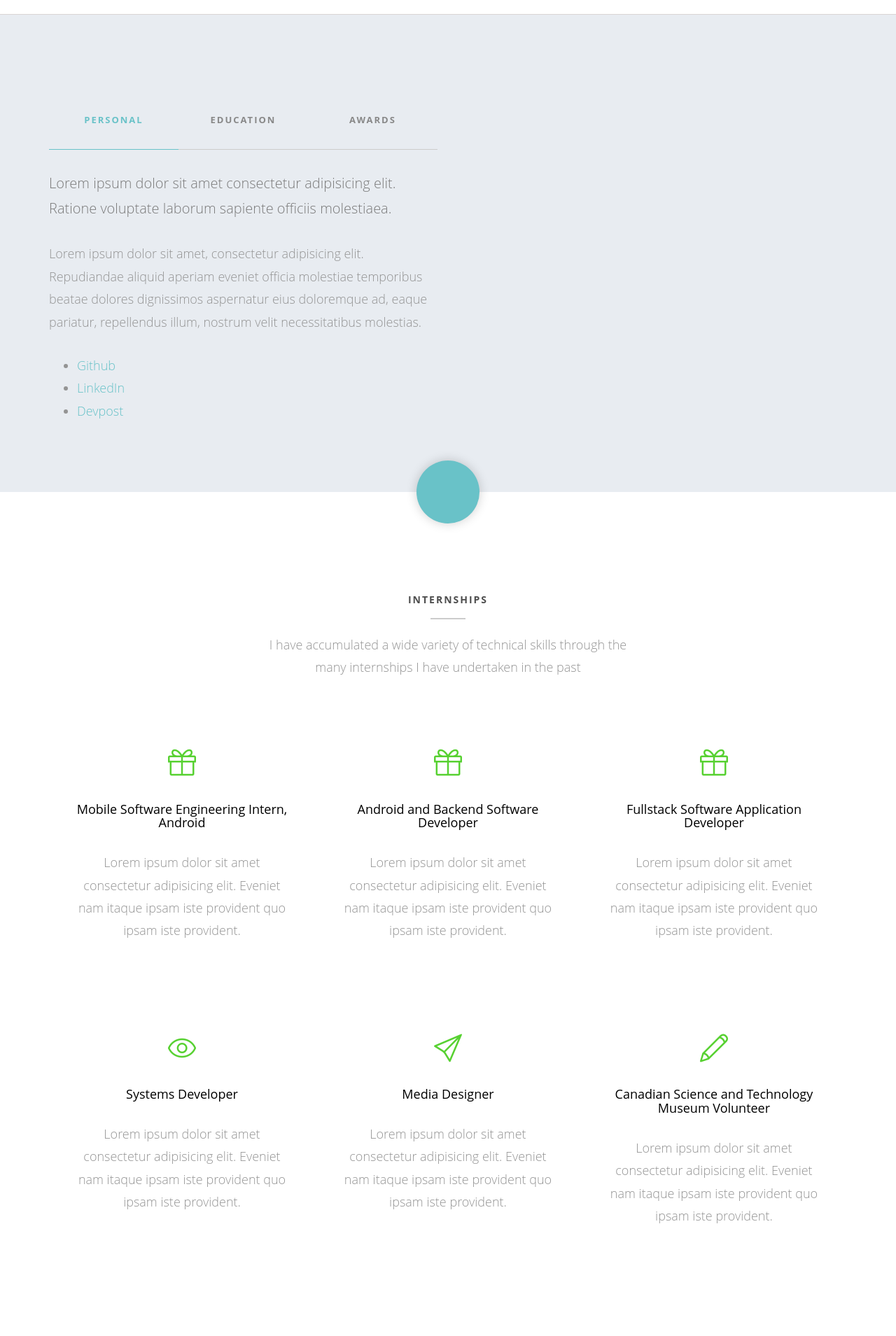
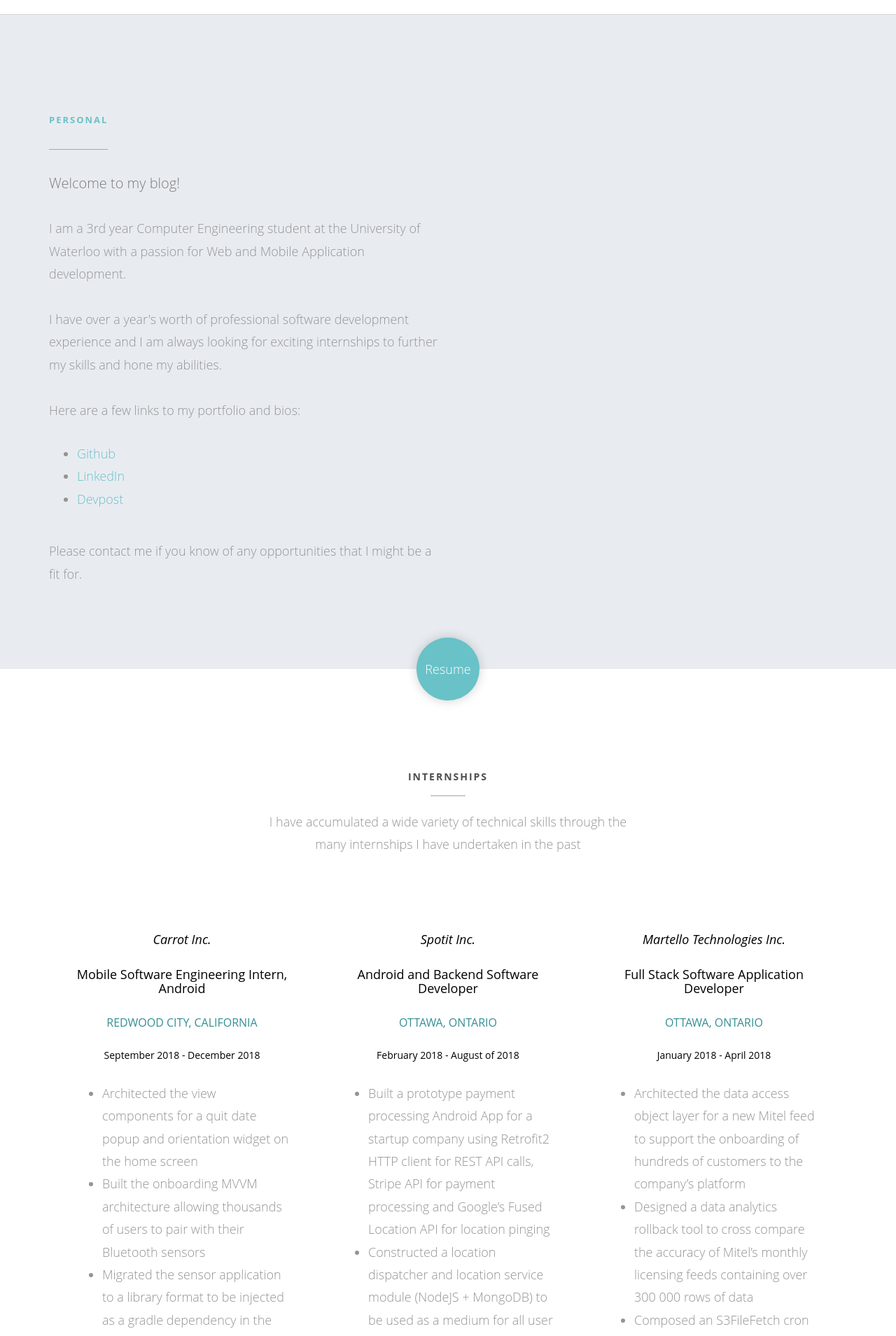
Before and after one commit to RahulChakravarthy/R7chakra-Webapp, an Angular app: page / in a window 1280 px wide. Shown: the part 600-2509 px from the top of the page at 70% size. Built offline with nearby package versions, Linux system fonts and the light colour scheme; what @ngui/sticky, ng2-scroll-to would draw is missing.

Commit message:
Fixed Personal container

```diff
--- a/REST/app.js
+++ b/REST/app.js
@@ -214,7 +214,7 @@
 const emailDestination = 'rahul.cha101@gmail.com';
 const emailSubject = 'r7chakra webapp message';
 
-app.post('/send-message', (req, res) => {
+app.post('/sendMessage', (req, res) => {
   let transporter = nodeMailer.createTransport({
     host: 'smtp.gmail.com',
     port: 465,
--- a/src/app/app.component.html
+++ b/src/app/app.component.html
@@ -9,7 +9,7 @@
           <div class="js-fullheight-home fh5co-copy">
             <div class="js-fullheight-home fh5co-copy-inner">
               <h1 style="text-shadow: 2px 2px 10px #4a4a4a">Rahul Chakravarthy</h1>
-              <h2>Android | Front End | Back End | Embedded Systems</h2>
+              <h2>Android | Front End | Back End</h2>
             </div>
             <div class="col-md-12">
               <img class="circle-base col-lg-offset-10 profile-style" src="../assets/images/nice_photo.jpg" alt="Avatar"/>
@@ -39,33 +39,22 @@
 
     <div id="fh5co-About-Me" data-section="About Me">
       <div class="fh5co-2col">
-
         <div class="fh5co-2col-inner left">
-
           <div class="fh5co-tabs-container">
-            <ul class="fh5co-tabs fh5co-three">
-              <li class="active"><a href="#" data-tab="marketing">Personal</a></li>
-              <li><a href="#" data-tab="analysis">Education</a></li>
-              <li><a href="#" data-tab="strategy">Awards</a></li>
+            <ul data-tabs class="fh5co-tabs fh5co-one">
+              <li class="active"><a data-tab="marketing">Personal</a></li>
             </ul>
-            <div class="fh5co-tab-content active" data-tab-content="marketing">
-              <h2>Lorem ipsum dolor sit amet consectetur adipisicing elit. Ratione voluptate laborum sapiente officiis molestiaea.</h2>
-              <p>Lorem ipsum dolor sit amet, consectetur adipisicing elit. Repudiandae aliquid aperiam eveniet officia molestiae temporibus beatae dolores dignissimos aspernatur eius doloremque ad, eaque pariatur, repellendus illum, nostrum velit necessitatibus molestias.</p>
+            <div id="personalTab" class="fh5co-tab-content active" data-tab-content="marketing">
+              <h2>Welcome to my blog!</h2>
+              <p>I am a 3rd year Computer Engineering student at the University of Waterloo with a passion for Web and Mobile Application development.<br/><br/> I have over a year's worth of professional software development experience and I am always looking for exciting internships to further my skills and hone my abilities.
+                <br/><br/>Here are a few links to my portfolio and bios:</p>
               <ul>
                 <li><a href="https://github.com/RahulChakravarthy" target="_blank">Github</a></li>
                 <li><a href="https://www.linkedin.com/in/rahul-chakravarthy-423361126/" target="_blank">LinkedIn</a></li>
                 <li><a href="https://devpost.com/RahulChakravarthy?ref_content=user-portfolio&ref_feature=portfolio&ref_medium=global-nav" target="_blank">Devpost</a></li>
               </ul>
-            </div>
-
-            <div class="fh5co-tab-content" data-tab-content="analysis">
-              <h2>Quam quasi illum expedita dicta nemo fugit reprehenderit similique! Corporis praesentium magnam sequi.</h2>
-              <p>Lorem ipsum dolor sit amet, consectetur adipisicing elit. Nulla explicabo, molestiae eaque fugiat dolores est esse, doloremque placeat assumenda corrupti officia dolorum. Sunt saepe ut, explicabo consectetur, nostrum illo est.</p>
-            </div>
-
-            <div class="fh5co-tab-content" data-tab-content="strategy">
-              <h2>Magnam iste obcaecati illo laboriosam amet. Dignissimos sed quis voluptatum corporis adipisci amet.</h2>
-              <p>Lorem ipsum dolor sit amet, consectetur adipisicing elit. Distinctio dolore illum expedita placeat debitis, dignissimos obcaecati et modi. Possimus id dicta consequuntur veritatis, reiciendis at expedita voluptate sint distinctio eligendi!</p>
+              <br/>
+              <p>Please contact me if you know of any opportunities that I might be a fit for.</p>
             </div>
           </div>
         </div>
@@ -73,7 +62,7 @@
     </div>
 
     <div id="fh5co-Internships" data-section="Internships">
-      <div class="fh5co-video"><a href="https://vimeo.com/channels/staffpicks/93951774" class="popup-vimeo"></a></div>
+      <div class="fh5co-video"><a href="../assets/pdf/resume.pdf" class="popup-vimeo" target="_blank"><div style="display: table-cell; vertical-align: middle">Resume</div></a></div>
       <div class="container">
         <div class="col-md-6 col-md-offset-3 text-center fh5co-heading">
           <h2>Internships</h2>
@@ -81,44 +70,76 @@
         </div>
         <div class="col-md-4">
           <div class="service">
-            <div class="icon"><i class="icon-present"></i></div>
+            <h4><i>Carrot Inc.</i></h4>
             <h4>Mobile Software Engineering Intern, Android</h4>
-            <p>Lorem ipsum dolor sit amet consectetur adipisicing elit. Eveniet nam itaque ipsam iste provident quo ipsam iste provident.</p>
+            <h3>Redwood City, California</h3>
+            <h5>September 2018 - December 2018</h5>
+            <ul>
+              <li style="text-align: left;">Architected the view components for a quit date popup and orientation widget on the home screen</li>
+              <li style="text-align: left;">Built the onboarding MVVM architecture allowing thousands of users to pair with their Bluetooth sensors</li>
+              <li style="text-align: left;">Migrated the sensor application to a library format to be injected as a gradle dependency in the main platform</li>
+            </ul>
           </div>
         </div>
         <div class="col-md-4">
           <div class="service">
-            <div class="icon"><i class="icon-present"></i></div>
+            <h4><i>Spotit Inc.</i></h4>
             <h4>Android and Backend Software Developer</h4>
-            <p>Lorem ipsum dolor sit amet consectetur adipisicing elit. Eveniet nam itaque ipsam iste provident quo ipsam iste provident.</p>
+            <h3>Ottawa, Ontario</h3>
+            <h5>February 2018 - August of 2018</h5>
+            <ul>
+              <li style="text-align: left;">Built a prototype payment processing Android App for a startup company using Retrofit2 HTTP client for REST API calls, Stripe API for payment processing and Google’s Fused Location API for location pinging</li>
+              <li style="text-align: left;">Constructed a location dispatcher and location service module (NodeJS + MongoDB) to be used as a medium for all user data CRUD operations</li>
+            </ul>
           </div>
         </div>
         <div class="col-md-4">
           <div class="service">
-            <div class="icon"><i class="icon-present"></i></div>
-            <h4>Fullstack Software Application Developer</h4>
-            <p>Lorem ipsum dolor sit amet consectetur adipisicing elit. Eveniet nam itaque ipsam iste provident quo ipsam iste provident.</p>
+            <h4><i>Martello Technologies Inc.</i></h4>
+            <h4>Full Stack Software Application Developer</h4>
+            <h3>Ottawa, Ontario</h3>
+            <h5>January 2018 - April 2018</h5>
+            <ul>
+              <li style="text-align: left;">Architected the data access object layer for a new Mitel feed to support the onboarding of hundreds of customers to the company’s platform</li>
+              <li style="text-align: left;">Designed a data analytics rollback tool to cross compare the accuracy of Mitel’s monthly licensing feeds containing over 300 000 rows of data</li>
+              <li style="text-align: left;">Composed an S3FileFetch cron job which imported customer inventory files from Amazon’s S3Filestore every 30 seconds and effectively saved the company hours of manual work</li>
+            </ul>
           </div>
         </div>
         <div class="col-md-4">
           <div class="service">
-            <div class="icon"><i class="icon-eye"></i></div>
+            <h4><i>Public Knowledge Project</i></h4>
             <h4>Systems Developer</h4>
-            <p>Lorem ipsum dolor sit amet consectetur adipisicing elit. Eveniet nam itaque ipsam iste provident quo ipsam iste provident.</p>
+            <h3>Vancouver, British Columbia</h3>
+            <h5>May 2017 - August 2017</h5>
+            <ul>
+              <li style="text-align: left;">Performed feature enhancements and bug fixes on company software platforms in a LAMP (Linux, Apache, MySQL, PHP) environment</li>
+              <li style="text-align: left;">Designed a search engine accessible via REST API to improve internal searching and archiving of over 10 000 stored records</li>
+              <li style="text-align: left;">Created a client requested BePress import plugin to parse journal XML metadata and store it in company servers</li>
+            </ul>
           </div>
         </div>
         <div class="col-md-4">
           <div class="service">
-            <div class="icon"><i class="icon-paper-plane"></i></div>
+            <h4><i>Gharana Arts Inc.</i></h4>
             <h4>Media Designer</h4>
-            <p>Lorem ipsum dolor sit amet consectetur adipisicing elit. Eveniet nam itaque ipsam iste provident quo ipsam iste provident.</p>
+            <h3>Ottawa, Ontario</h3>
+            <h5>May 2016 - August 2016</h5>
+            <ul>
+              <li style="text-align: left;">Designed graphics on Photoshop and managed WordPress hosted website throughout summer concerts, viewable at <a href="http://gharana.ca/">gharana.ca</a></li>
+            </ul>
           </div>
         </div>
         <div class="col-md-4">
           <div class="service">
-            <div class="icon"><i class="icon-pencil"></i></div>
-            <h4>Canadian Science and Technology Museum Volunteer</h4>
-            <p>Lorem ipsum dolor sit amet consectetur adipisicing elit. Eveniet nam itaque ipsam iste provident quo ipsam iste provident.</p>
+            <h4><i>Canadian Science and Technology Museum</i></h4>
+            <h4>Museum Volunteer</h4>
+            <h3>Ottawa, Ontario</h3>
+            <h5>September 2013 - June 2015</h5>
+            <ul>
+              <li style="text-align: left;">Organized activites for young children during important events</li>
+              <li style="text-align: left;">Facilitated communication between supervisors and children in both English and French</li>
+            </ul>
           </div>
         </div>
       </div>
@@ -248,14 +269,12 @@
         </div>
         <div class="col-md-4">
           <div class="person">
-            <img src="../assets/images/nice_photo.jpg" alt="" class="img-responsive">
             <h3>Waterloo Jazz Band</h3>
             <p>I played lead Trumpet in the Waterloo Engineering Jazz Band called 'With Respect to Time' for the first 2 years of my university career</p>
           </div>
         </div>
         <div class="col-md-4">
           <div class="person">
-            <img src="../assets/images/nice_photo.jpg" alt="" class="img-responsive">
             <h3>Video Games Enthusiast</h3>
             <p>Playing video games is a way for me to relax. The games I play include:</p>
             <ul>
@@ -266,7 +285,6 @@
         </div>
         <div class="col-md-4">
           <div class="person">
-            <img src="../assets/images/nice_photo.jpg" alt="" class="img-responsive">
             <h3>Working Out</h3>
             <p>Since most of my day consists of sitting down in front of a computer, I stay healthy by going to the gym as often as I can</p>
           </div>
@@ -278,32 +296,8 @@
       <div class="container">
         <div class="col-md-6 col-md-offset-3 text-center fh5co-heading">
           <h2>Get In Touch</h2>
-          <p>If you need to get in touch with me, send me a message here and I'll be sure to respond as soon as I can</p>
+          <p>If you need to get in touch with me, please refer to the links I have included in my resume. All of those links are acceptable ways to get hold of me.</p>
         </div>
-        <form action="http://localhost:3000/send-message" method="post">
-          <div class="row">
-            <div class="col-md-6">
-              <div class="form-group">
-                <input id="inputName" type="text" name="name" class="form-control" placeholder="Your name">
-              </div>
-            </div>
-            <div class="col-md-6">
-              <div class="form-group">
-                <input id="inputEmail" type="email" name="email" class="form-control" placeholder="Your email">
-              </div>
-            </div>
-            <div class="col-md-12">
-              <div class="form-group">
-                <textarea  id="inputMessage" name="message" cols="30" rows="7" class="form-control" placeholder="Your message"></textarea>
-              </div>
-            </div>
-            <div class="col-md-12">
-              <div class="form-group">
-                <input type="submit" name="submit" value="Send message" class="btn btn-primary btn-outline">
-              </div>
-            </div>
-          </div>
-        </form>
       </div>
     </div>
   </div>
--- a/src/assets/css/style.css
+++ b/src/assets/css/style.css
@@ -388,7 +388,7 @@
   }
 }
 #fh5co-About-Me .fh5co-2col-inner.right {
-  float: left;
+  float: right;
 }
 @media screen and (max-width: 768px) {
   #fh5co-About-Me .fh5co-2col-inner.right {
```
Also changed, not shown: src/app/app.component.ts (+15 -0 lines), 148 other files (tests, documents, lock files or other folders).
